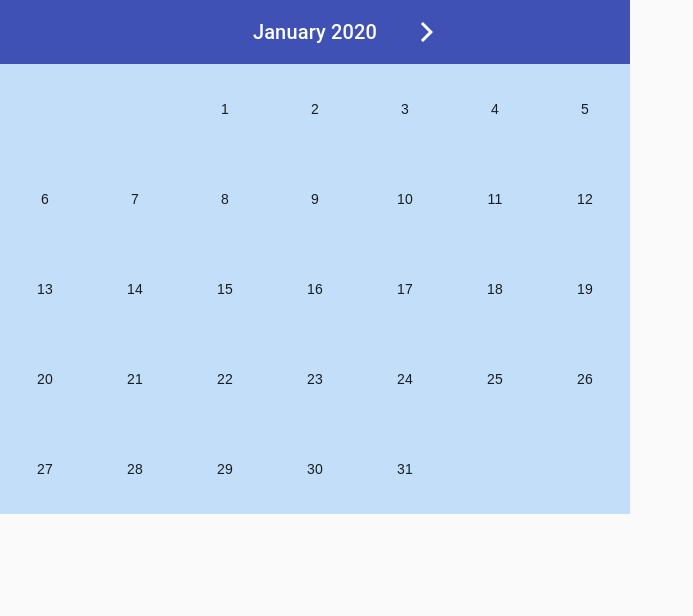
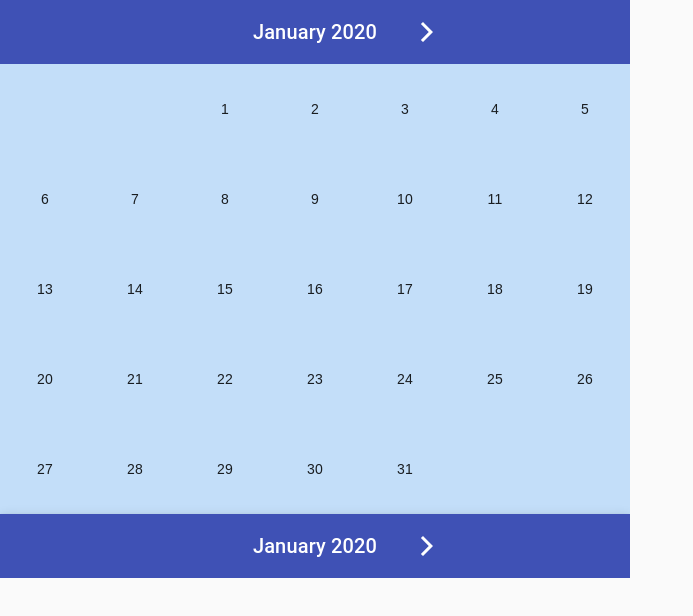
Before and after one commit to Al0nesauurs/calendar-na, a React (Create React App) app: page / in a window 1280 px wide. Shown: the top 616 px of the page, without its empty margins (0-693 px from the left). Built offline with nearby package versions, Linux system fonts and the light colour scheme.

Commit message:
add bot bar but cannot hide

```diff
--- a/src/App.css
+++ b/src/App.css
@@ -40,7 +40,11 @@ li:hover {
 .calendar {
   width: 630px;
   font-family: Arial, Helvetica, sans-serif;
-    overflow:hidden;
+  overflow: hidden;
+}
+
+.botAppBar {
+  display: none;
 }
 
 .header {
@@ -66,11 +70,6 @@ li:hover {
 
 .mark:hover .tooltip-text {
   visibility: visible;
-}
-
-.firstweek {
-  justify-content: flex-end;
-  display: flex;
 }
 
 .tooltip-text {
@@ -129,21 +128,24 @@ li:hover {
   }
 
   body {
-    overflow:hidden
+    overflow-x: hidden;
+  }
+
+  .botAppBar {
+    display: inline
   }
 
   .calendar {
     width: 100%;
   }
+
   .container {
-    background-color: unset;
-    width: 100%;
+    height: 100%;
   }
 
   .mark {
     display: inline-block;
     text-align: left;
-
   }
 
   .mark::before {
--- a/src/App.tsx
+++ b/src/App.tsx
@@ -44,18 +44,20 @@ const App: FC = () => {
       visibility: "hidden"
     },
     monthStyle: {
-      visibility: "visible",
-      position: "fixed",
+      position: "relative",
       backgroundColor: "#C3DEF9",
       display: "inline",
     },
     monthStyleHidden: {
       position: "fixed",
-      display: "inline",
+      display: "none",
       visibility: "hidden"
     },
     firstWeek: {
       justifyContent: 'flex-end'
+    },
+    botAppBar: {
+      display: "none"
     }
   }));
   const classes = useStyles();
@@ -93,7 +95,7 @@ const App: FC = () => {
       let dayOfStartMonth = format(startOfMonth(new Date(2020, i, 1)), 'iii')
       let dateEndOfMonth = getDate(endOfMonth(new Date(2020, i, 1)))
       monthDate.push(
-        <div key={monthList[i]} className={(monthIndex === i ? classes.monthStyle : classes.monthStyleHidden)+ ' container'}>
+        <div key={monthList[i]} className={(monthIndex === i ? classes.monthStyle : classes.monthStyleHidden) + ' container'}>
           {calWeek(i, dayOfStartMonth, dateEndOfMonth)}
         </div>
       )
@@ -212,9 +214,18 @@ const App: FC = () => {
         isOpen={isDialogOpen}
         onClose={() => setIsDialogOpen(false)}
         onSave={addTask}
-        currentDesc={tasks.find(e => (e.id === selectedDate))?.description|| ''}
+        currentDesc={tasks.find(e => (e.id === selectedDate))?.description || ''}
         selectedDate={selectedDate}
       />
+      <AppBar className="botAppBar" position="static">
+        <Toolbar className={classes.calendarHeader}>
+          <ArrowBackIosIcon className={backDisabled ? classes.hiddenButton : classes.calendarBack} onClick={() => { toggleMonth(-1) }} />
+          <Typography variant="h6">
+            <div className={classes.calendarHeaderContent}>{monthList[monthIndex]} 2020</div>
+          </Typography>
+          <ArrowForwardIosIcon className={nextDisabled ? classes.hiddenButton : classes.calendarNext} onClick={() => { toggleMonth(1) }} />
+        </Toolbar>
+      </AppBar>
     </div>
   );
 }
```
